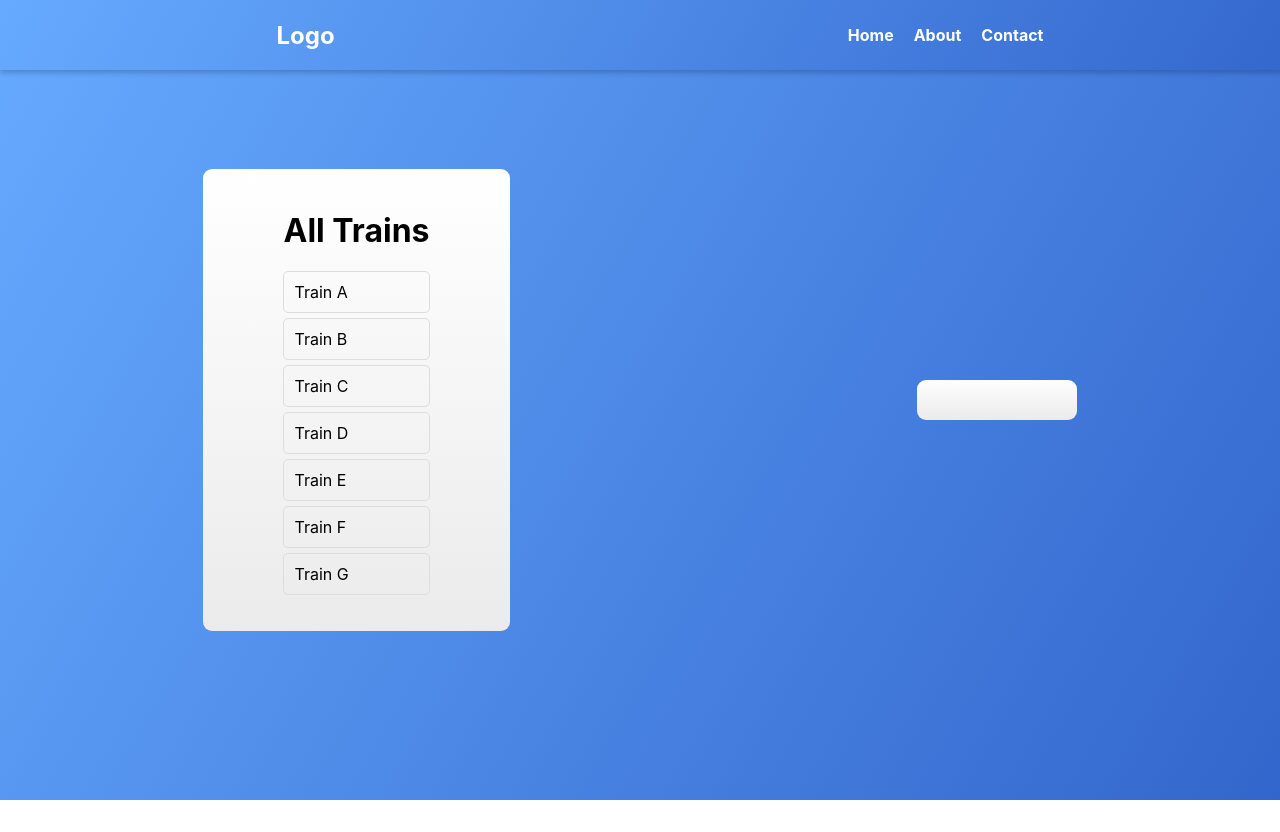
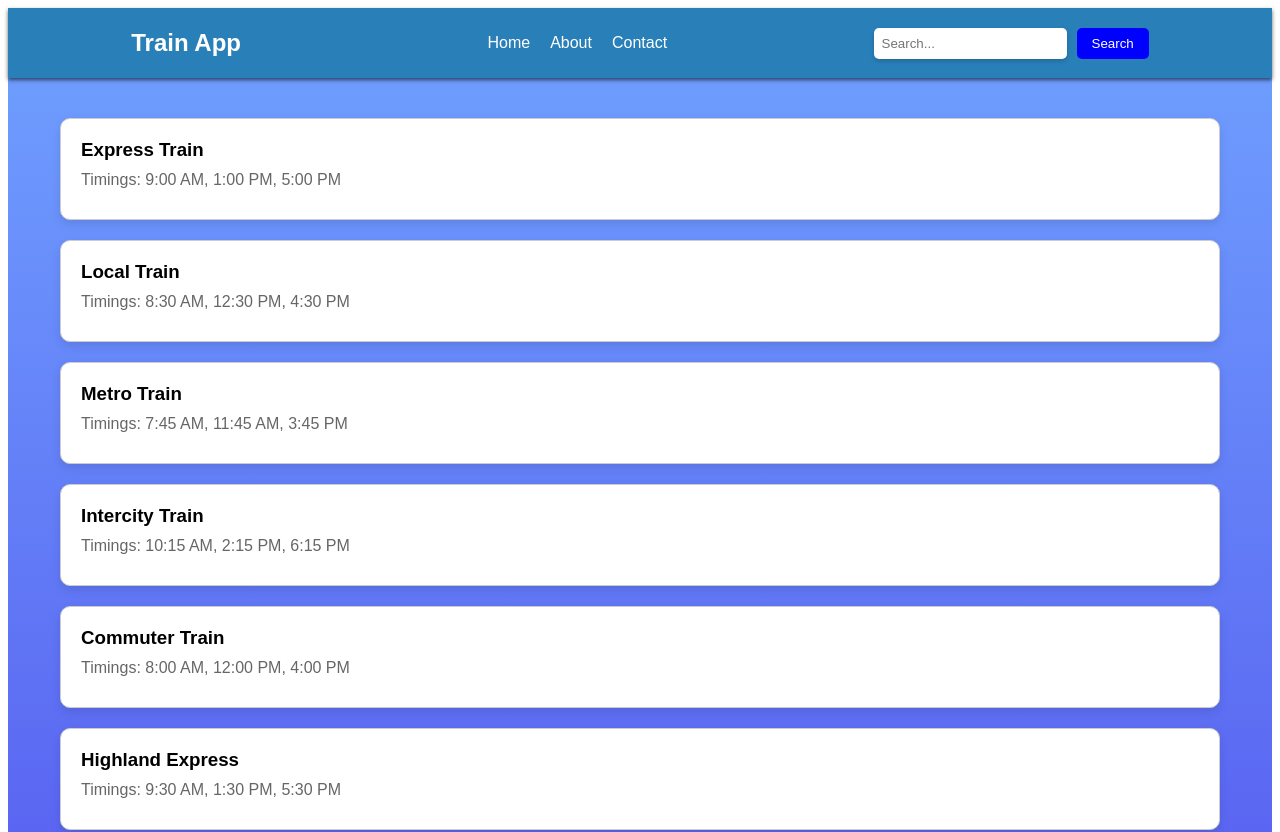
Before and after one commit to Akhpie/Akhil.N-222010303014, a React (Create React App) app: page / in a window 1280 px wide. Shown: the top 832 px of the page. Before the commit the page ends 800 px from the top, so only its background shows below. Built offline with nearby package versions, Linux system fonts and the light colour scheme.

Commit message:
Train Application

```diff
--- a/src/App.css
+++ b/src/App.css
@@ -1,80 +1,235 @@
-.App {
+@import url("https://fonts.googleapis.com/css2?family=Roboto:ital,wght@0,100;0,300;0,400;1,100;1,300&display=swap");
+
+body {
+  font-family: "Roboto", sans-serif;
+  scroll-behavior: smooth;
+}
+.app {
+  font-family: Arial, sans-serif;
+  background: linear-gradient(to bottom, #70a1ff, #5352ed);
+  min-height: 100vh;
+}
+
+.content {
+  max-width: 1200px;
+  margin: 0 auto;
+  padding: 20px;
+}
+
+.train-card {
+  background-color: white;
+  border: 1px solid #ccc;
+  padding: 20px;
+  margin: 20px;
+  cursor: pointer;
+  transition: background-color 0.3s ease, transform 0.2s ease;
+  border-radius: 10px;
+  box-shadow: 0px 4px 10px rgba(0, 0, 0, 0.1);
+}
+
+.train-card {
+  background-color: white;
+  border: 1px solid #ccc;
+  padding: 20px;
+  margin: 20px;
+  cursor: pointer;
+  transition: background-color 0.3s ease, transform 0.2s ease,
+    box-shadow 0.3s ease;
+  border-radius: 10px;
+  box-shadow: 0px 4px 10px rgba(0, 0, 0, 0.1);
+}
+
+.train-card h3 {
+  margin: 0;
+}
+
+.train-card p {
+  margin: 10px 0;
+  color: #666;
+}
+
+.selected-train {
+  border: 1px solid #333;
+  padding: 1rem;
+  margin-top: 2rem;
+}
+
+.modal {
+  display: flex;
+  justify-content: center;
+  align-items: center;
+  position: fixed;
+  z-index: 1;
+  left: 0;
+  top: 0;
+  width: 100%;
+  height: 100%;
+  background-color: rgba(0, 0, 0, 0.4);
+}
+
+.modal-content {
+  background-color: white;
+  padding: 20px;
+  border-radius: 10px;
+  position: relative;
+  max-width: 80%;
+  box-shadow: 0px 10px 20px rgba(0, 0, 0, 0.2);
+}
+
+.close {
+  color: #aaa;
+  font-size: 24px;
+  font-weight: bold;
+  cursor: pointer;
+  position: absolute;
+  top: 10px;
+  right: 10px;
+}
+
+.train-list {
+  opacity: 0;
+  animation: fade-in 1s ease forwards;
+}
+
+@keyframes fade-in {
+  from {
+    opacity: 0;
+  }
+  to {
+    opacity: 1;
+  }
+}
+
+.close:hover,
+.close:focus {
+  color: black;
+  text-decoration: none;
+  cursor: pointer;
+}
+
+.logo {
+  font-size: 1.5rem;
+  font-weight: bold;
+}
+
+.navbar {
+  background-color: #2980b9;
+  color: white;
   display: flex;
   justify-content: space-around;
   align-items: center;
-  height: 100vh;
-  background-color: #d4d4d4;
-  background: linear-gradient(120deg, #66aaff, #3366cc);
+  padding: 10px 20px;
+  box-shadow: 0px 2px 4px rgba(0, 0, 0, 0.6);
 }
 
-.container {
-  max-width: 400px;
-  padding: 20px;
-  background-color: #ebebeb;
-
-  background-image: linear-gradient(180deg, #ffffff, #ebebeb);
-  border-radius: 9px;
-  padding-left: 80px;
-  padding-right: 80px;
+.logo {
+  font-size: 1.5rem;
+  font-weight: bold;
+  cursor: pointer;
 }
-@media (max-width: 768px) {
-  .App {
-    display: grid;
-    height: 120vh;
-  }
-  .container {
-    margin-top: 10px;
-    margin-top: 50px;
-  }
-}
-
-.navbar {
-  position: fixed;
-  top: 0;
-  left: 0;
-  width: 100%;
-  display: flex;
-  justify-content: space-Around;
-  align-items: center;
-  height: 70px;
-  background-image: linear-gradient(120deg, #66aaff, #3366cc);
-  color: #fff;
-  padding: 0 20px;
-  z-index: 1000;
-  box-shadow: 0px 3px 5px rgba(0, 0, 0, 0.2);
-}
-
-.logo img {
-  width: 50px;
-  height: auto;
+.logo:hover {
+  transform: scale(1.1);
+  transition: 0.3s;
 }
 
 .nav-links {
   list-style: none;
   display: flex;
   gap: 20px;
-  margin: 0;
-  padding: 0;
+  text-decoration: none;
 }
 
-.nav-links li {
-  cursor: pointer;
-  font-weight: bold;
+.nav-links li a {
+  text-decoration: none;
+  color: white;
+  transition: color 0.3s ease;
+  list-style: none !important;
 }
-.nav-links li:hover {
-  transition: 0.8s;
-  transform: translateY(-6px);
+
+.nav-links li a:hover {
+  color: #12f35d;
 }
-.jGIrgV:hover {
-  transform: scale(1.1);
-  transition: 0.2s;
-  background-color: #66aaff !important;
+
+.search-bar {
+  display: flex;
+  gap: 10px;
 }
-.cwgyDL {
-  background-color: #66aaff !important;
+
+.search-bar input[type="text"] {
+  padding: 8px;
+  border: none;
+  border-radius: 5px;
+  box-shadow: 0px 2px 5px rgba(0, 0, 0, 0.2);
+}
+
+.search-bar button {
+  padding: 8px 15px;
+  background-color: blue;
+  border: none;
+  border-radius: 5px;
+  color: white;
   cursor: pointer;
 }
-.cwgyDL:hover {
-  transform: translateY(-5px);
-  transition: 0.4s;
+
+.search-bar button:hover {
+  background-color: rgb(31, 85, 0);
+  color: white;
+  transform: scale(0.9);
+  transition: 0.3s;
 }
+@media (max-width: 768px) {
+  .navbar {
+    flex-direction: column;
+    align-items: flex-start;
+    padding: 10px;
+    display: block;
+  }
+  .search-bar input[type="text"] {
+    display: none;
+  }
+  .search-bar button {
+    display: none;
+  }
+
+  .nav-links {
+    display: grid;
+    flex-direction: column;
+    align-items: flex-start;
+    list-style: none;
+  }
+  .menu-icon.active {
+    transform: rotate(90deg);
+  }
+
+  .nav-links.active {
+    display: flex;
+  }
+
+  .nav-links li {
+    margin-bottom: 10px;
+    list-style: none !important;
+  }
+
+  .nav-links li:last-child {
+    margin-bottom: 0;
+  }
+
+  .search-bar {
+    margin-top: 10px;
+  }
+
+  .search-bar input[type="text"],
+  .search-bar button {
+    width: 100%;
+  }
+}
+
+.menu-icon {
+  font-size: 24px;
+  cursor: pointer;
+  transition: transform 0.3s ease;
+}
+
+.menu-icon.active {
+  transform: rotate(90deg);
+}
--- /dev/null
+++ b/src/TrainData.js
@@ -0,0 +1,52 @@
+const trainData = [
+  {
+    id: 1,
+    name: "Express Train",
+    description: "A high-speed express train with comfortable seating.",
+    timings: "9:00 AM, 1:00 PM, 5:00 PM",
+  },
+  {
+    id: 2,
+    name: "Local Train",
+    description: "A local train serving all stations in the area.",
+    timings: "8:30 AM, 12:30 PM, 4:30 PM",
+  },
+  {
+    id: 3,
+    name: "Metro Train",
+    description: "An underground metro train for city travel.",
+    timings: "7:45 AM, 11:45 AM, 3:45 PM",
+  },
+  {
+    id: 4,
+    name: "Intercity Train",
+    description: "A train connecting cities with a scenic route.",
+    timings: "10:15 AM, 2:15 PM, 6:15 PM",
+  },
+  {
+    id: 5,
+    name: "Commuter Train",
+    description: "A train for daily commuters with frequent stops.",
+    timings: "8:00 AM, 12:00 PM, 4:00 PM",
+  },
+  {
+    id: 6,
+    name: "Highland Express",
+    description: "A train journey through breathtaking highlands.",
+    timings: "9:30 AM, 1:30 PM, 5:30 PM",
+  },
+  {
+    id: 7,
+    name: "Coastal Train",
+    description: "A train along the beautiful coastal route.",
+    timings: "7:30 AM, 11:30 AM, 3:30 PM",
+  },
+  {
+    id: 8,
+    name: "Night Sleeper",
+    description: "An overnight sleeper train for long journeys.",
+    timings: "10:00 PM, 1:00 AM, 4:00 AM",
+  },
+];
+
+export default trainData;
--- /dev/null
+++ b/src/TrainMain.js
@@ -0,0 +1,39 @@
+import React, { useState } from "react";
+import "./App.css";
+import Train from "./components/Train";
+import trainData from "./TrainData";
+import Navbar from "./components/Navbar";
+
+const TrainMain = () => {
+  const [selectedTrain, setSelectedTrain] = useState(null);
+
+  const handleTrainClick = (train) => {
+    setSelectedTrain(train);
+  };
+
+  return (
+    <div className="app">
+      <Navbar />
+      <div className="content">
+        <div className="train-list">
+          {trainData.map((train) => (
+            <Train key={train.id} train={train} onClick={handleTrainClick} />
+          ))}
+        </div>
+        {selectedTrain && (
+          <div className="modal">
+            <div className="modal-content">
+              <span className="close" onClick={() => setSelectedTrain(null)}>
+                &times;
+              </span>
+              <h2>{selectedTrain.name}</h2>
+              <p>{selectedTrain.description}</p>
+            </div>
+          </div>
+        )}
+      </div>
+    </div>
+  );
+};
+
+export default TrainMain;
--- /dev/null
+++ b/src/components/Navbar.js
@@ -0,0 +1,66 @@
+// import React, { useState } from "react";
+
+// const Navbar = () => {
+//   const [isNavActive, setIsNavActive] = useState(false);
+
+//   const toggleNav = () => {
+//     setIsNavActive(!isNavActive);
+//   };
+
+//   return (
+//     <nav className="navbar">
+//       <div className="logo">Train App</div>
+//       <div className={`nav-links ${isNavActive ? "active" : ""}`}>
+//         <ul className="lists">
+//           <li>
+//             <a href="#home">Home</a>
+//           </li>
+//           <li>
+//             <a href="#about">About</a>
+//           </li>
+//           <li>
+//             <a href="#contact">Contact</a>
+//           </li>
+//         </ul>
+//       </div>
+//       <div
+//         className={`menu-icon ${isNavActive ? "active" : ""}`}
+//         onClick={toggleNav}
+//       >
+//         ☰
+//       </div>
+
+//       <div className="search-bar">
+//         <input type="text" placeholder="Search..." />
+//         <button>Search</button>
+//       </div>
+//     </nav>
+//   );
+// };
+
+// export default Navbar;
+
+import React from "react";
+
+const Navbar = () => (
+  <nav className="navbar">
+    <div className="logo">Train App</div>
+    <ul className="nav-links">
+      <li>
+        <a href="#home">Home</a>
+      </li>
+      <li>
+        <a href="#about">About</a>
+      </li>
+      <li>
+        <a href="#contact">Contact</a>
+      </li>
+    </ul>
+    <div className="search-bar">
+      <input type="text" placeholder="Search..." />
+      <button>Search</button>
+    </div>
+  </nav>
+);
+
+export default Navbar;
--- /dev/null
+++ b/src/components/Train.js
@@ -0,0 +1,34 @@
+import React, { useState } from "react";
+
+const Train = ({ train }) => {
+  const [isModalOpen, setIsModalOpen] = useState(false);
+
+  const openModal = () => {
+    setIsModalOpen(true);
+  };
+
+  const closeModal = () => {
+    setIsModalOpen(false);
+  };
+
+  return (
+    <div className="train-card">
+      <h3 onClick={openModal}>{train.name}</h3>
+      <p>Timings: {train.timings}</p>
+      {isModalOpen && (
+        <div className="modal">
+          <div className="modal-content">
+            <span className="close" onClick={closeModal}>
+              &times;
+            </span>
+            <h2>{train.name}</h2>
+            <p>{train.description}</p>
+            <p>Timings: {train.timings}</p>
+          </div>
+        </div>
+      )}
+    </div>
+  );
+};
+
+export default Train;
--- a/src/index.css
+++ b/src/index.css
@@ -1,4 +1,4 @@
-body {
+/* body {
   margin: 0;
   font-family: -apple-system, BlinkMacSystemFont, 'Segoe UI', 'Roboto', 'Oxygen',
     'Ubuntu', 'Cantarell', 'Fira Sans', 'Droid Sans', 'Helvetica Neue',
@@ -10,4 +10,4 @@ body {
 code {
   font-family: source-code-pro, Menlo, Monaco, Consolas, 'Courier New',
     monospace;
-}
+} */
--- a/src/index.js
+++ b/src/index.js
@@ -3,11 +3,13 @@ import ReactDOM from "react-dom/client";
 import "./index.css";
 import App from "./App";
 import reportWebVitals from "./reportWebVitals";
+import TrainMain from "./TrainMain";
 
 const root = ReactDOM.createRoot(document.getElementById("root"));
 root.render(
   <React.StrictMode>
-    <App />
+    {/* <App /> */}
+    <TrainMain />
   </React.StrictMode>
 );
 
```
Also changed, not shown: src/components/Content.js (added, +11 -0 lines).
